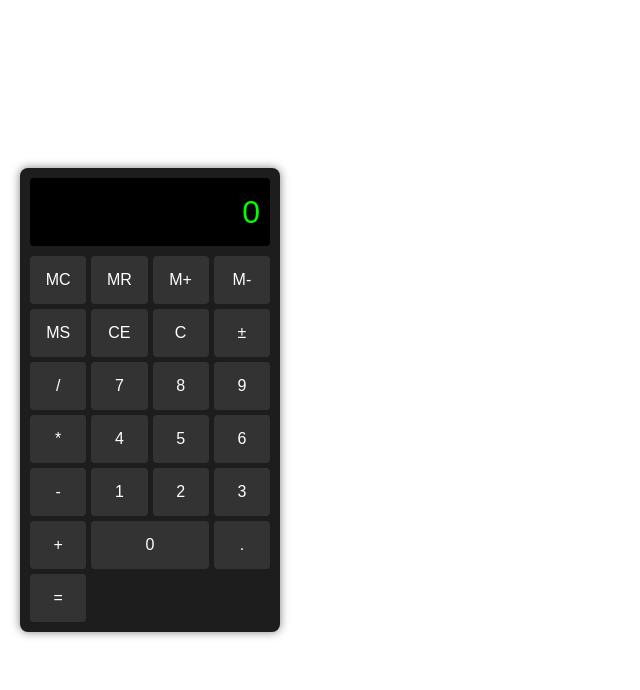
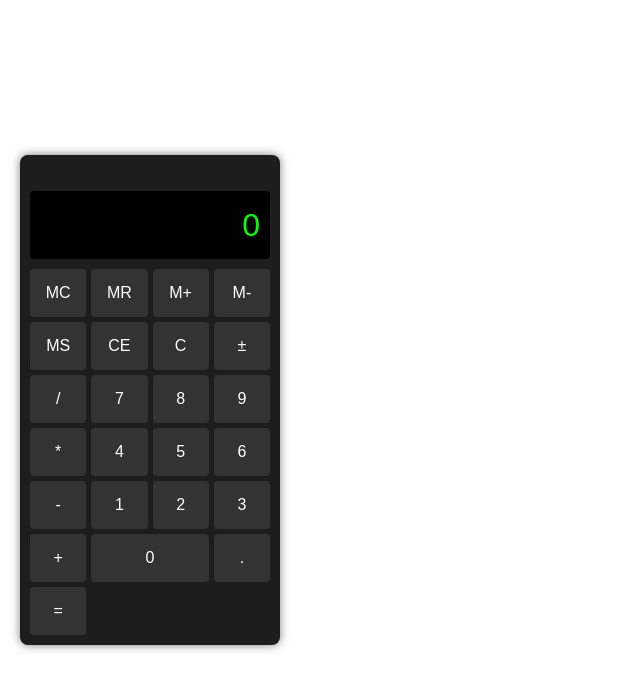
Before and after one commit to alekseigavrilenko/calc-codex, a React (Vite) app in the folder calc-app/: page / in a window 1280 px wide. Shown: the top 690 px of the page, without its empty margins (0-640 px from the left). Built offline with nearby package versions, Linux system fonts and the light colour scheme.

Commit message:
Show expression bar

```diff
--- a/calc-app/src/Calculator.css
+++ b/calc-app/src/Calculator.css
@@ -18,6 +18,15 @@
   margin-bottom: 10px;
   border-radius: 4px;
   min-height: 40px;
+  overflow: hidden;
+}
+
+.expression {
+  text-align: right;
+  font-size: 0.9rem;
+  color: #ccc;
+  min-height: 20px;
+  padding: 0 10px 5px;
   overflow: hidden;
 }
 
--- a/calc-app/src/Calculator.jsx
+++ b/calc-app/src/Calculator.jsx
@@ -7,6 +7,7 @@ function Calculator() {
   const [firstValue, setFirstValue] = useState(null)
   const [waitingForSecond, setWaitingForSecond] = useState(false)
   const [memory, setMemory] = useState(0)
+  const [expression, setExpression] = useState('')
 
   const inputDigit = (digit) => {
     if (waitingForSecond) {
@@ -33,6 +34,7 @@ function Calculator() {
     setFirstValue(null)
     setOperator(null)
     setWaitingForSecond(false)
+    setExpression('')
   }
 
   const clearEntry = () => {
@@ -48,11 +50,15 @@ function Calculator() {
 
     if (firstValue == null) {
       setFirstValue(inputValue)
+      setExpression(`${display} ${nextOperator}`)
     } else if (operator) {
       const currentValue = firstValue || 0
       const result = performCalculation[operator](currentValue, inputValue)
       setFirstValue(result)
       setDisplay(String(result))
+      setExpression(`${result} ${nextOperator}`)
+    } else {
+      setExpression(`${display} ${nextOperator}`)
     }
 
     setWaitingForSecond(true)
@@ -74,6 +80,7 @@ function Calculator() {
       const result = performCalculation[operator](currentValue, inputValue)
       setDisplay(String(result))
       setFirstValue(result)
+      setExpression(`${firstValue} ${operator} ${display} =`)
     }
     setOperator(null)
     setWaitingForSecond(true)
@@ -114,6 +121,7 @@ function Calculator() {
 
   return (
     <div className="calculator">
+      <div className="expression">{expression || '\u00A0'}</div>
       <div className="display">{display}</div>
       <div className="buttons">
         {buttons.map((btn) => (
```
